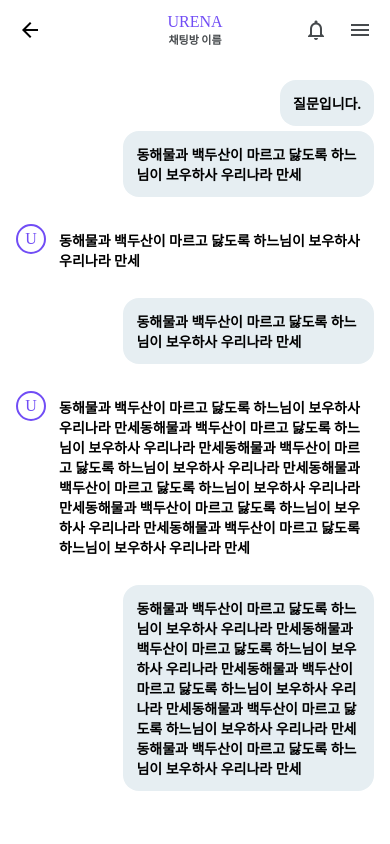
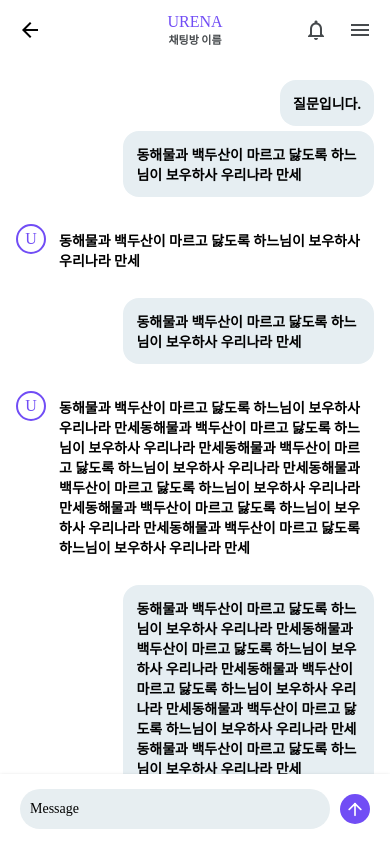
Before and after one commit to LeeJS9856/ioBro_urena, a React Native app in the folder frontend/: screen /Chat in a window 390 px wide. Built offline with nearby package versions, Linux system fonts and the light colour scheme.

Commit message:
Feat: ChatInput 추가

```diff
--- a/frontend/App.tsx
+++ b/frontend/App.tsx
@@ -17,7 +17,7 @@ const Stack = createNativeStackNavigator();
 function App(): React.JSX.Element {
   return (
     <NavigationContainer>
-      <Stack.Navigator initialRouteName="Main">
+      <Stack.Navigator initialRouteName="Chat">
         <Stack.Screen name="SignIn" component={SignIn} options={{ headerShown: false }} />
         <Stack.Screen name="Main" component={Main} options={{ headerShown: false }}/>
         <Stack.Screen name="Chat" component={Chat} options={{ headerShown: false }}/>
--- a/frontend/src/components/Inputs/ChatInput.tsx
+++ b/frontend/src/components/Inputs/ChatInput.tsx
@@ -1,46 +1,69 @@
 import React from 'react';
-import { View, TextInput, StyleSheet } from 'react-native';
+import { View, TextInput, StyleSheet, TouchableOpacity } from 'react-native';
+import Icon from 'react-native-vector-icons/Feather';
 
 interface ChatInputProps {
-  placeholder: string;
   value: string;
-  isPassword?: boolean;
-  onChangeText: (text: string) => void;
+//   onChangeText: (text: string) => void;
 }
 
-const ChatInput: React.FC<ChatInputProps> = ({ placeholder, value, onChangeText, isPassword = false }) => {
+const ChatInput: React.FC<ChatInputProps> = ({ value }) => {
   return (
     <View style={styles.inputContainer}>
-      <TextInput
-        style={styles.input}
-        placeholder={placeholder}
-        placeholderTextColor="#464A4D"
-        value={value}
-        onChangeText={onChangeText}
-        secureTextEntry={isPassword}
-        textAlign = "center"
-      />
+        <TextInput
+            style={styles.input}
+            placeholder='Message'
+            value={value}
+        />
+        <TouchableOpacity style={styles.sendButton}>
+            <Icon name='arrow-up' size={20} style={styles.sendIcon}/>
+        </TouchableOpacity>
     </View>
   );
 };
 
 const styles = StyleSheet.create({
   inputContainer: {
-    marginBottom: 16,
     width: '100%',
-    maxWidth: 300,
+    flexDirection: 'row',
+    height: 70,
+    backgroundColor: '#ffffff',
+    alignItems: 'center',
+    paddingVertical: 10,
+    paddingHorizontal: 20,
+    elevation: 5,
+    shadowColor: '#000',
+    shadowOffset: { width: 0, height: 2 },
+    shadowOpacity: 0.3,
+    shadowRadius: 4,
   },
   input: {
-    height: 43,
-    borderRadius: 16,
+    flex: 1,
+    height: 40,
+    borderRadius: 20,
     backgroundColor: '#E7EEF1',
     fontFamily: 'NotoSansKR-Light',
     fontWeight: '400',
     fontSize: 14,
     paddingVertical: 0,
     paddingHorizontal: 10,
-    lineHeight: 19.6,
+    lineHeight: 20,
+    marginRight: 10,
     color: '#000000',
+  },
+  sendButton: {
+    width: 30,
+    height: 30,
+    borderRadius: 15,
+    backgroundColor: '#714DF5',
+    color: '#ffffff',
+    overflow: 'hidden',
+    justifyContent: 'center',
+    alignItems: 'center',
+  },
+  sendIcon: {
+    color: '#ffffff',
+    fontWeight: '900',
   },
 });
 
--- a/frontend/src/pages/Chat/Chat.tsx
+++ b/frontend/src/pages/Chat/Chat.tsx
@@ -3,9 +3,13 @@ import { SafeAreaView, View, ScrollView } from 'react-native';
 import TopNavigation from '../../components/Navigation/TopNavigation';
 import QuestionBalloon from '../../components/Balloons/QuestionBalloon';
 import AnswerBalloon from '../../components/Balloons/AnswerBalloon';
+import ChatInput from '../../components/Inputs/ChatInput';
 import Styles from '../../styles/Styles';
 
 const Chat: React.FC = () => {
+// const [question, setQuestion] = useState('');
+const question = '';
+
   return (
     <SafeAreaView style={Styles.background}>
       <TopNavigation styleType={2}/>
@@ -19,6 +23,7 @@ const Chat: React.FC = () => {
           <QuestionBalloon text={"동해물과 백두산이 마르고 닳도록 하느님이 보우하사 우리나라 만세동해물과 백두산이 마르고 닳도록 하느님이 보우하사 우리나라 만세동해물과 백두산이 마르고 닳도록 하느님이 보우하사 우리나라 만세동해물과 백두산이 마르고 닳도록 하느님이 보우하사 우리나라 만세동해물과 백두산이 마르고 닳도록 하느님이 보우하사 우리나라 만세"}/>
         </View>
       </ScrollView>
+      <ChatInput value={question}/>
     </SafeAreaView>
   );
 };
```
